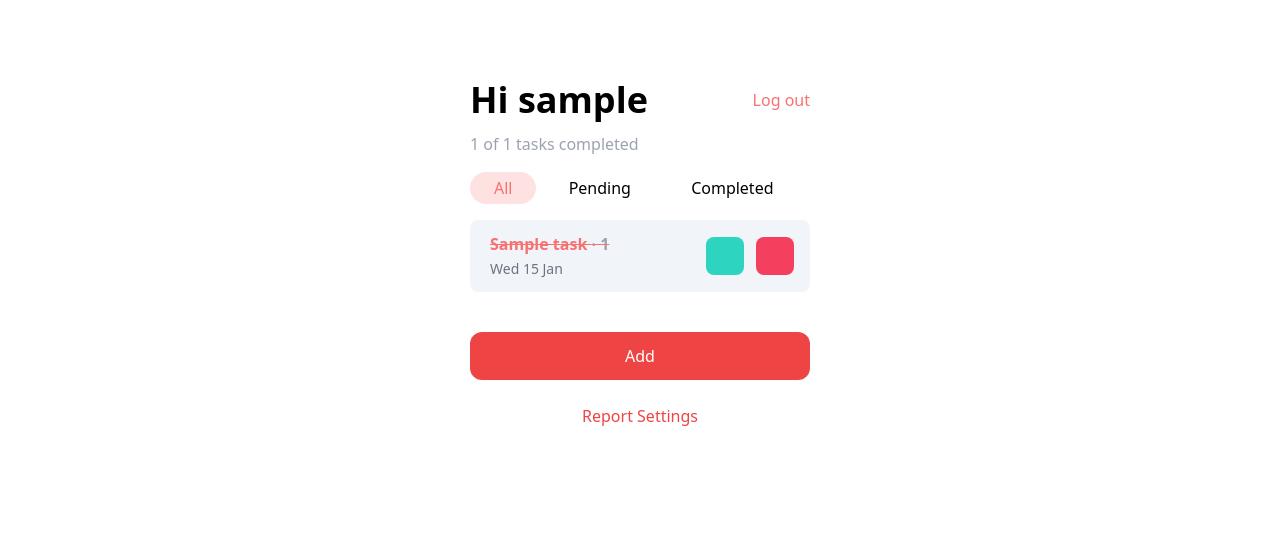
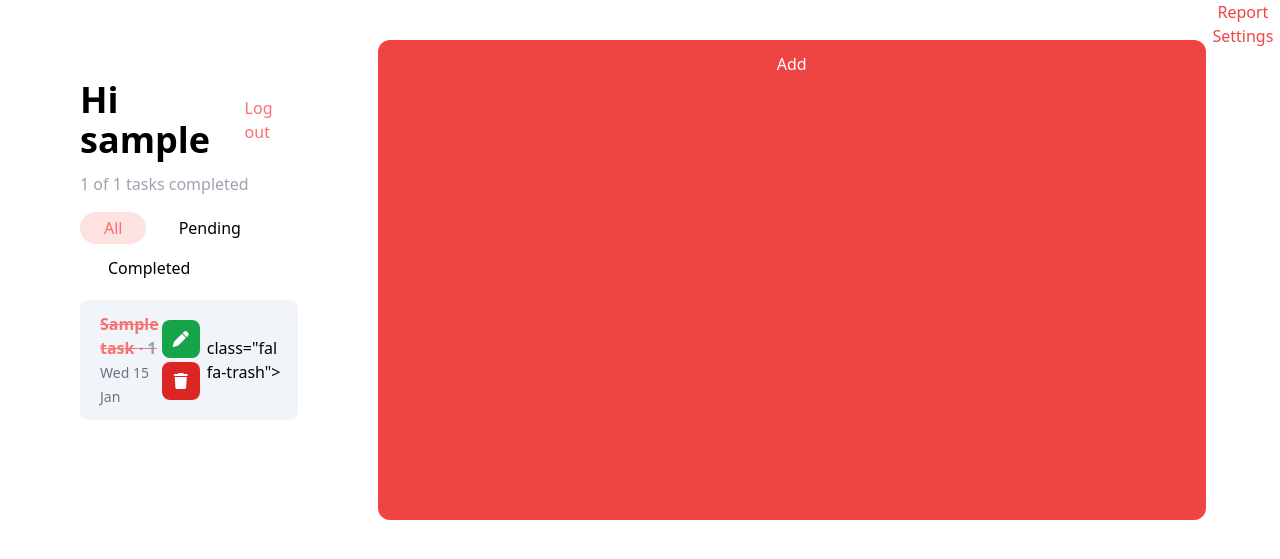
Before and after one commit to Rio-Nyx/level-10-gdc, a Django app: page / in a window 1280 px wide. Shown: the top 559 px of the page. Run offline with Django 3.2, Linux system fonts and the light colour scheme; a user stored in the database is signed in; tables that the repository leaves empty hold one stand-in row (values such as "Sample post"); parts of the project's set-up code (start-up, migrations or seed data) failed here and were passed over; some libraries are stand-ins or nearby versions.

Commit message:
first commit

```diff
--- a/CONTRIBUTORS.txt
+++ b/CONTRIBUTORS.txt
@@ -1 +1 @@
-Shivank Kacker
+Rahul
--- a/templates/base.html
+++ b/templates/base.html
@@ -2,7 +2,7 @@
 <html lang="en">
     <head>
         <script src="https://cdn.tailwindcss.com"></script>
-        <script src="https://www.writeroo.in/inc/lib/fawesome.js"></script>
+<script src="https://kit.fontawesome.com/642123ab45.js" crossorigin="anonymous"></script>
         <title>
             {% block title %}Task Manager{% endblock %}
         </title>
--- a/templates/tasks.html
+++ b/templates/tasks.html
@@ -39,15 +39,14 @@
                     </span>
                 </div>
             </div>
-            <div>
-                <a href="/update-task/{{task.id}}" class="bg-teal-400 hover:bg-teal-500 transition m-1 text-white rounded-lg inline-flex items-center justify-center w-[38px] h-[38px]" title="Update">
-                    <i class="fal fa-pen"></i>
-                </a>
-                <!--<a href="/complete_task/{{task.id}}" class="text-blue-400 ml-3" title="Mark as Done">
-                    <i class="fal fa-check"></i>
-                </a>-->
-                <a href="/delete-task/{{task.id}}" class="bg-[#F43F5E] hover:bg-red-600 transition m-1 text-white rounded-lg inline-flex items-center justify-center w-[38px] h-[38px]" title="Delete">
-                    <i class="fal fa-trash"></i>
+           <div>
+                    <a href="/update-task/{{task.id}}" class="bg-green-600 hover:bg-green-500 m-0.5 text-white rounded-lg inline-flex items-center justify-center w-[38px] h-[38px]" title="Edit">
+                    <i class="fa-solid fa-pen"></i>
+                    </a>
+                    <a href="/delete-task/{{task.id}}" class="bg-red-600 hover:bg-red-500 m-0.5 text-white rounded-lg inline-flex items-center justify-center w-[38px] h-[38px]" title="Delete">
+                        <i class="fa-solid fa-trash"></i>
+                    </a>
+                </div> class="fal fa-trash"></i>
                 </a>
             </div>
         </div>
```
Also changed, not shown: 1 other file.
